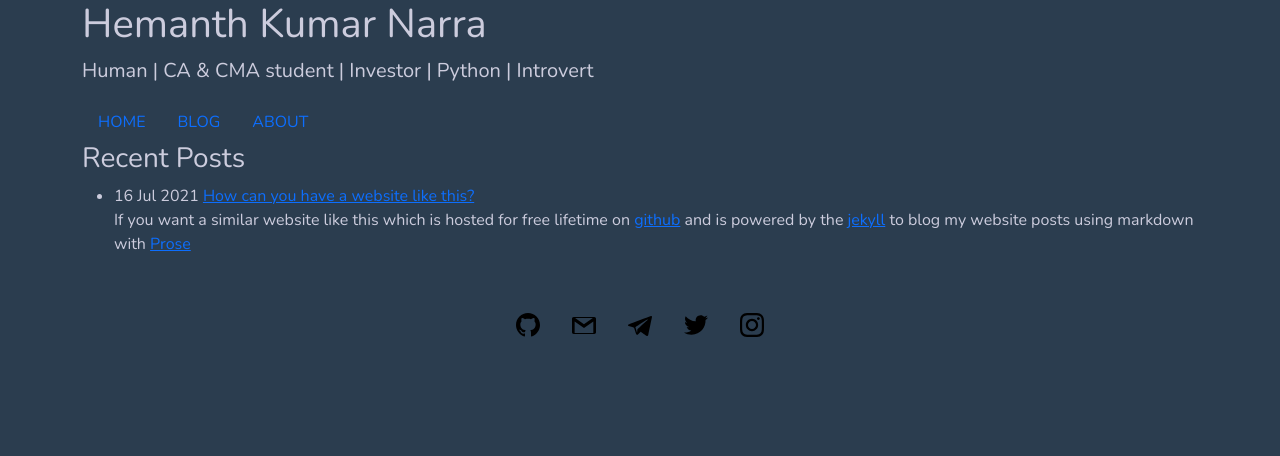
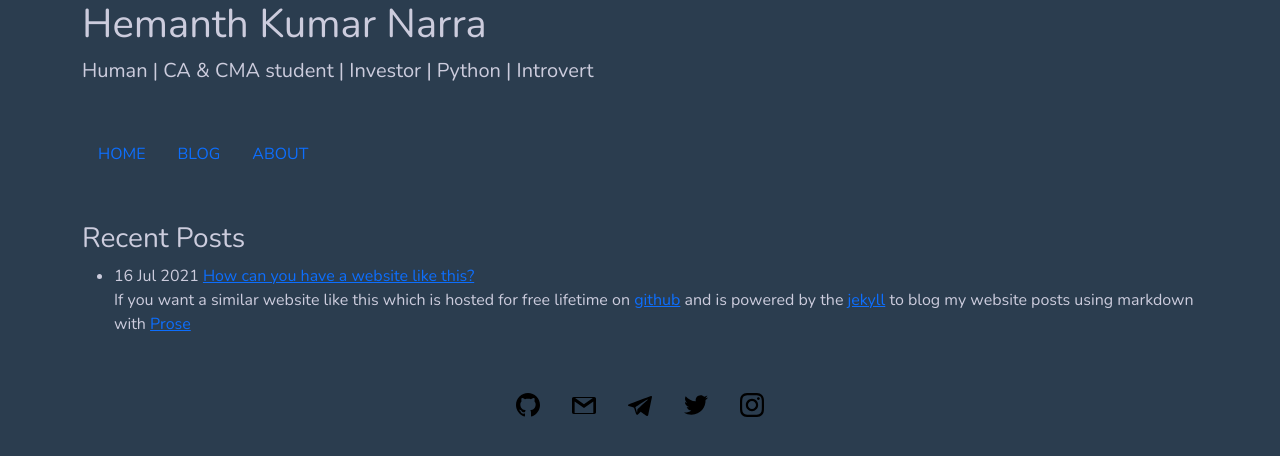
Before and after one commit to hemanthnarra/hemanthnarra.github.io, a Jekyll site: the page built from index.html, in a window 1280 px wide. Shown: the top 456 px of the page. Built offline with Jekyll 4.4.1, drawn with Linux system fonts in a browser that asks for light colours.

Commit message:
Update navigation.html

```diff
--- a/_includes/navigation.html
+++ b/_includes/navigation.html
@@ -1,6 +1,6 @@
 <div class="container">
       <nav>
-       <ul class="nav">
+       <ul class="nav my-5">
   <li class="nav-item">
     <a class="nav-link" href="/">HOME</a>
   </li>
```
